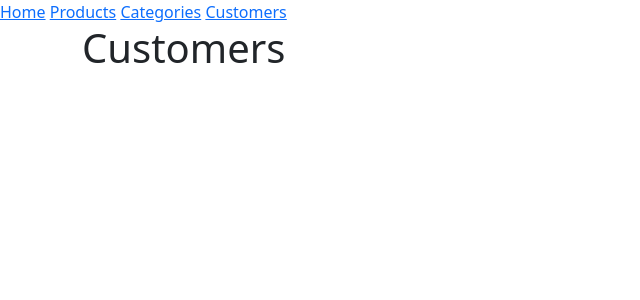
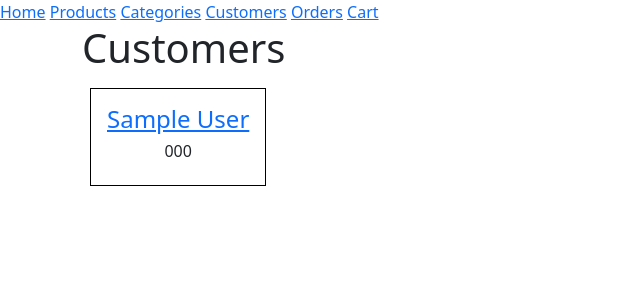
Before and after one commit to BCIT-ginop/ACIT2515_project_Food_store_Web, a Flask app: page /customers in a window 1280 px wide. Shown: the top 300 px of the page, without its empty margins (0-640 px from the left). Run offline with Flask 3, Linux system fonts and the light colour scheme; tables that the repository leaves empty hold one stand-in row (values such as "Sample post").

Commit message:
added orders route, change order completion logic in app.py

```diff
--- a/app.py
+++ b/app.py
@@ -1,8 +1,9 @@
 from pathlib import Path
-from flask import Flask, render_template
+from datetime import datetime
+from flask import Flask, render_template, request, session, redirect, url_for
 from sqlalchemy import select
 from store.db import db
-from store.models import Product, Customer, Category
+from store.models import Product, Customer, Category, Order, OrderItem
 
 app = Flask(__name__)
 
@@ -22,7 +23,7 @@ def home():
 
 
 @app.route("/customers")
-def customer():
+def customers():
     stmt = select(Customer)
     customers = db.session.scalars(stmt).all()
     return render_template("customers.html", customers=customers)
@@ -33,6 +34,38 @@ def products():
     stmt = select(Product)
     products = db.session.scalars(stmt).all()
     return render_template("index.html", products=products)
+
+
+@app.route("/orders")
+def orders():
+    stmt = select(Order).order_by(Order.order_date.desc())
+    orders = db.session.scalars(stmt).all()
+    return render_template("orders.html", orders=orders)
+
+
+@app.route("/orders/<int:id>")
+def order_detail(id):
+    order = db.session.get(Order, id)
+
+    if not order:
+        return render_template("error.html", message="Order not found"), 404
+    return render_template("order_detail.html", order=order)
+
+
+@app.route("/orders/<int:id>/complete", methods=["POST"])
+def complete_order(id):
+    order = db.session.get(Order, id)
+
+    if not order:
+        return render_template("error.html", message="Order not found"), 404
+
+    try:
+        order.complete()
+        db.session.add(order)
+        db.session.commit()
+        return redirect(url_for("order_detail", id=id))
+    except ValueError as e:
+        return render_template("error.html", message=str(e)), 409
 
 
 @app.route("/categories")
@@ -47,23 +80,90 @@ def category_detail(name):
     stmt = select(Category).where(Category.name == name)
     category = db.session.scalar(stmt)
 
-    if category is None:
-        return f"Category '{name}' not found", 404
-
     return render_template(
         "index.html", products=category.products, title=category.name
     )
 
 
 @app.route("/customers/<int:id>")
-def category_detail(id):
+def customer_detail(id):
     customer = db.session.get(Customer, id)
-
-    if not customer:
-        return "Customer not found", 404
 
     return render_template("customer_detail.html", customer=customer)
 
 
+@app.route("/cart")
+def cart():
+    cart_data = session.get("cart", {})
+
+    cart_items = []
+    grand_total = 0.0
+
+    for product_id_str, quantity in cart_data.items():
+        product_id = int(product_id_str)
+        product = db.session.get(Product, product_id)
+
+        if product:
+            subtotal = product.price * quantity
+            grand_total += subtotal
+
+            cart_items.append(
+                {"product": product, "quantity": quantity, "subtotal": subtotal}
+            )
+    return render_template("cart.html", cart_items=cart_items, grand_total=grand_total)
+
+
+@app.route("/add_to_cart", methods=["POST"])
+def add_to_cart():
+    product_id = request.form.get("product_id")
+    if "cart" not in session:
+        session["cart"] = {}
+
+    cart = session["cart"]
+    if product_id in cart:
+        cart[product_id] += 1
+    else:
+        cart[product_id] = 1
+
+    session.modified = True
+    # return redirect(url_for("home"))
+    target_url = request.referrer or url_for("home")
+    return redirect(f"{target_url}#product-{product_id}")
+
+
+@app.route("/checkout", methods=["POST"])
+def checkout():
+    cart = session.get("cart", {})
+
+    if not cart:
+        return redirect(url_for("products"))
+
+    customer = db.session.get(Customer, 1)
+    if not customer:
+        return render_template("error.html", message="No default customer found."), 500
+
+    new_order = Order(customer_id=customer.id)
+    db.session.add(new_order)
+
+    for product_id_str, quantity in cart.items():
+        product_id = int(product_id_str)
+        product = db.session.get(Product, product_id)
+
+        if product:
+            item = OrderItem(order=new_order, product=product, quantity=quantity)
+            db.session.add(item)
+
+    db.session.flush()
+
+    try:
+        new_order.complete()
+        db.session.commit()
+        session.pop("cart", None)
+        return redirect(url_for("order_detail", id=new_order.id))
+    except ValueError as e:
+        db.session.rollback()
+        return render_template("error.html", message=f"Checkout failed: {e}"), 409
+
+
 if __name__ == "__main__":
     app.run(debug=True)
--- a/templates/base.html
+++ b/templates/base.html
@@ -14,8 +14,41 @@
       <a href="{{ url_for('products') }}">Products</a>
       <a href="{{ url_for('categories') }}">Categories</a>
       <a href="{{ url_for('customers') }}">Customers</a>
+      <a href="{{ url_for('orders') }}">Orders</a>
+      <a href="{{ url_for('cart') }}">Cart</a>
     </nav>
     <div class="container">{% block content %}{% endblock %}</div>
     <script src="https://cdn.jsdelivr.net/npm/bootstrap@5.3.3/dist/js/bootstrap.bundle.min.js"></script>
+    <script>
+      document.addEventListener("DOMContentLoaded", function () {
+        document.querySelectorAll(".add-to-cart-form").forEach((form) => {
+          form.addEventListener("submit", async function (e) {
+            e.preventDefault();
+
+            const formData = new FormData(this);
+            const button = this.querySelector("button");
+            const originalText = button.textContent;
+
+            button.textContent = "Added!";
+            button.disabled = true;
+
+            try {
+              await fetch("/add_to_cart", {
+                method: "POST",
+                body: formData,
+              });
+
+              setTimeout(() => {
+                button.textContent = originalText;
+                button.disabled = false;
+              }, 1000);
+            } catch (error) {
+              console.error("Error:", error);
+              button.textContent = "Error";
+            }
+          });
+        });
+      });
+    </script>
   </body>
 </html>
--- a/templates/customers.html
+++ b/templates/customers.html
@@ -3,7 +3,7 @@
 <h1>Customers</h1>
 
 <div class="d-flex flex-wrap">
-  {% for customer in data %}
+  {% for customer in customers %}
   <div class="m-2 p-3 border border-black text-center">
     <h4>
       <a href="{{ url_for('customer_detail', id=customer.id) }}">
--- a/templates/index.html
+++ b/templates/index.html
@@ -3,14 +3,14 @@
 
 <div class="product-grid">
   {% for product in products %}
-  <div class="product-card">
+  <div class="product-card" id="product-{{ product.id }}">
     <h3>{{ product.name }}</h3>
     <p class="category">{{ product.category.name }}</p>
     <p class="price">${{ product.price }}</p>
 
     {% if product.available > 0 %}
     <p class="stock">In Stock: {{ product.available }}</p>
-    <form action="/add_to_cart" method="POST">
+    <form action="/add_to_cart" method="POST" class="add-to-cart-form">
       <input type="hidden" name="product_id" value="{{ product.id }}" />
       <button type="submit" class="add-btn">Add to Cart</button>
     </form>
```
Also changed, not shown: templates/customer_detail.html (+30 -5 lines).
